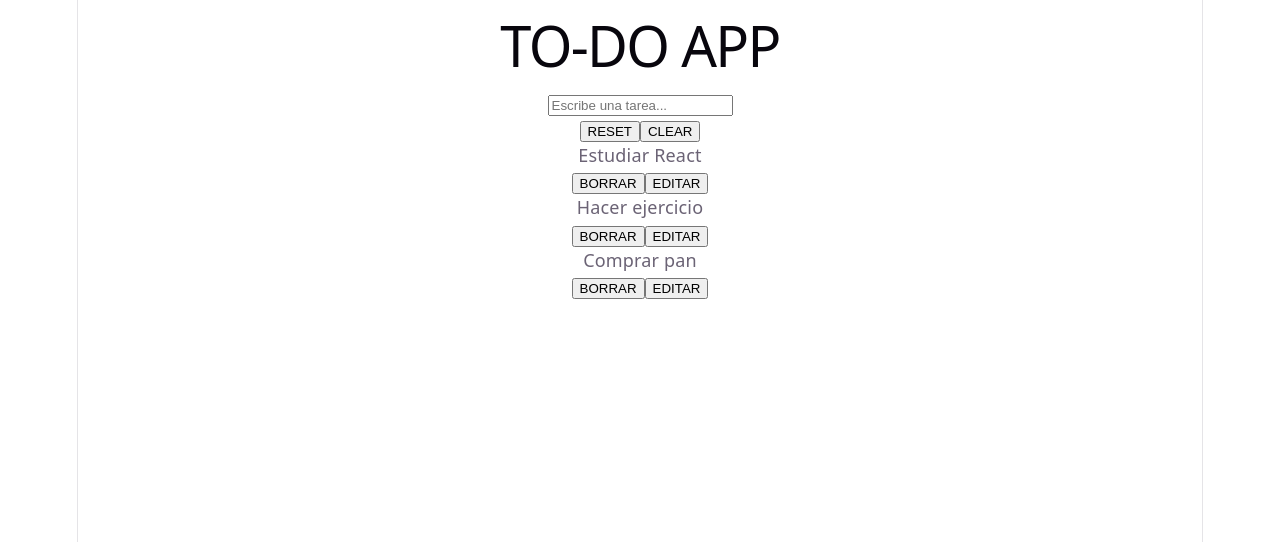
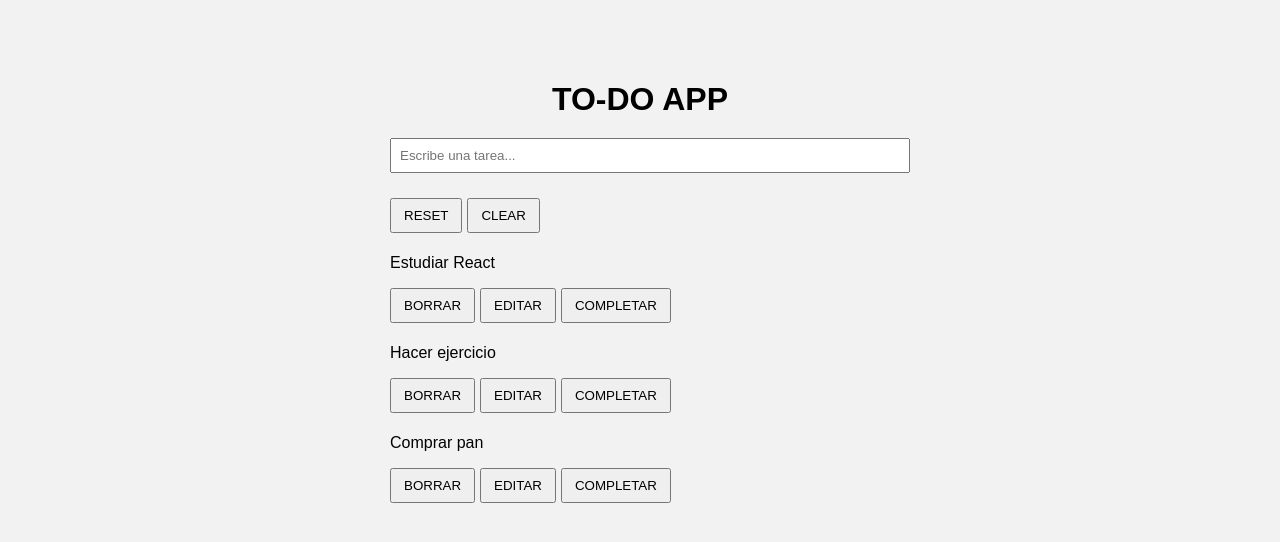
Before and after one commit to asolermaria/Ejercicio_React-TODO_list-useState, a React (Vite) app: page / in a window 1280 px wide. Shown: the top 542 px of the page. Built offline with nearby package versions, Linux system fonts and the light colour scheme.

Commit message:
Fase 3: Done function strikethrough tasks and styles applied on index.css

```diff
--- a/src/App.jsx
+++ b/src/App.jsx
@@ -23,6 +23,7 @@ function App() {
     const nuevaTarea = {
       id: uuidv4(), // Genera un identificador único aleatorio
       text: tarea,
+      isDone: false,
     };
     setTareas((prev) => [nuevaTarea, ...prev]);
     // prev es el último estado del hook (tareas)
@@ -52,8 +53,16 @@ function App() {
         tarea.id === id ? { ...tarea, text: newTexto } : tarea,
       ),
     );
+    setTareaEditando(null);
+  };
 
-    setTareaEditando(null);
+  const completedTarea = (id) => {
+    setTareas((prev) =>
+      prev.map(
+        (tarea) =>
+          tarea.id === id ? { ...tarea, isDone: !tarea.isDone } : tarea, // Cambia de true a false dependiendo el estado de la tarea
+      ),
+    );
   };
 
   return (
@@ -73,6 +82,7 @@ function App() {
         tareas={tareas}
         deleteTarea={deleteTarea}
         setTareaEditando={setTareaEditando}
+        completedTarea={completedTarea}
       />
     </main>
   );
--- a/src/components/Item.jsx
+++ b/src/components/Item.jsx
@@ -1,9 +1,14 @@
-function Item({ tarea, deleteTarea, setTareaEditando }) {
+function Item({ tarea, deleteTarea, setTareaEditando, completedTarea }) {
   return (
     <div>
-      <p>{tarea.text}</p>
+      <p style={{ textDecoration: tarea.isDone ? "line-through" : "none" }}>
+        {tarea.text}
+      </p>
       <button onClick={() => deleteTarea(tarea.id)}>BORRAR</button>
       <button onClick={() => setTareaEditando(tarea)}>EDITAR</button>
+      <button onClick={() => completedTarea(tarea.id)}>
+        {tarea.isDone ? "DESHACER" : "COMPLETAR"}
+      </button>
     </div>
   );
 }
--- a/src/components/List.jsx
+++ b/src/components/List.jsx
@@ -1,6 +1,6 @@
 import Item from "./Item";
 
-function List({ tareas, deleteTarea, setTareaEditando }) {
+function List({ tareas, deleteTarea, setTareaEditando, completedTarea }) {
   return (
     <div>
       {tareas.map((tarea) => (
@@ -9,6 +9,7 @@ function List({ tareas, deleteTarea, setTareaEditando }) {
           tarea={tarea}
           deleteTarea={deleteTarea}
           setTareaEditando={setTareaEditando}
+          completedTarea={completedTarea}
         />
       ))}
     </div>
--- a/src/index.css
+++ b/src/index.css
@@ -1,111 +1,32 @@
-:root {
-  --text: #6b6375;
-  --text-h: #08060d;
-  --bg: #fff;
-  --border: #e5e4e7;
-  --code-bg: #f4f3ec;
-  --accent: #aa3bff;
-  --accent-bg: rgba(170, 59, 255, 0.1);
-  --accent-border: rgba(170, 59, 255, 0.5);
-  --social-bg: rgba(244, 243, 236, 0.5);
-  --shadow:
-    rgba(0, 0, 0, 0.1) 0 10px 15px -3px, rgba(0, 0, 0, 0.05) 0 4px 6px -2px;
-
-  --sans: system-ui, 'Segoe UI', Roboto, sans-serif;
-  --heading: system-ui, 'Segoe UI', Roboto, sans-serif;
-  --mono: ui-monospace, Consolas, monospace;
-
-  font: 18px/145% var(--sans);
-  letter-spacing: 0.18px;
-  color-scheme: light dark;
-  color: var(--text);
-  background: var(--bg);
-  font-synthesis: none;
-  text-rendering: optimizeLegibility;
-  -webkit-font-smoothing: antialiased;
-  -moz-osx-font-smoothing: grayscale;
-
-  @media (max-width: 1024px) {
-    font-size: 16px;
-  }
+body {
+  font-family: Arial, sans-serif;
+  background: #f2f2f2;
 }
 
-@media (prefers-color-scheme: dark) {
-  :root {
-    --text: #9ca3af;
-    --text-h: #f3f4f6;
-    --bg: #16171d;
-    --border: #2e303a;
-    --code-bg: #1f2028;
-    --accent: #c084fc;
-    --accent-bg: rgba(192, 132, 252, 0.15);
-    --accent-border: rgba(192, 132, 252, 0.5);
-    --social-bg: rgba(47, 48, 58, 0.5);
-    --shadow:
-      rgba(0, 0, 0, 0.4) 0 10px 15px -3px, rgba(0, 0, 0, 0.25) 0 4px 6px -2px;
-  }
-
-  #social .button-icon {
-    filter: invert(1) brightness(2);
-  }
-}
-
-body {
-  margin: 0;
-}
-
-#root {
-  width: 1126px;
-  max-width: 100%;
-  margin: 0 auto;
-  text-align: center;
-  border-inline: 1px solid var(--border);
-  min-height: 100svh;
-  display: flex;
-  flex-direction: column;
-  box-sizing: border-box;
-}
-
-h1,
-h2 {
-  font-family: var(--heading);
-  font-weight: 500;
-  color: var(--text-h);
+main {
+  width: 500px;
+  margin: 40px auto;
+  padding: 20px;
 }
 
 h1 {
-  font-size: 56px;
-  letter-spacing: -1.68px;
-  margin: 32px 0;
-  @media (max-width: 1024px) {
-    font-size: 36px;
-    margin: 20px 0;
-  }
-}
-h2 {
-  font-size: 24px;
-  line-height: 118%;
-  letter-spacing: -0.24px;
-  margin: 0 0 8px;
-  @media (max-width: 1024px) {
-    font-size: 20px;
-  }
-}
-p {
-  margin: 0;
+  text-align: center;
+  margin-bottom: 20px;
 }
 
-code,
-.counter {
-  font-family: var(--mono);
-  display: inline-flex;
-  border-radius: 4px;
-  color: var(--text-h);
+form {
+  margin-bottom: 15px;
 }
 
-code {
-  font-size: 15px;
-  line-height: 135%;
-  padding: 4px 8px;
-  background: var(--code-bg);
+input {
+  width: 100%;
+  padding: 8px;
+  margin-bottom: 10px;
 }
+
+button {
+  padding: 8px 12px;
+  margin-right: 5px;
+  margin-bottom: 5px;
+  cursor: pointer;
+}
--- a/src/tareas.json
+++ b/src/tareas.json
@@ -1,14 +1,17 @@
 [
   {
     "id": 1,
-    "text": "Estudiar React"
+    "text": "Estudiar React",
+    "isDone" : false
   },
   {
     "id": 2,
-    "text": "Hacer ejercicio"
+    "text": "Hacer ejercicio",
+    "isDone" : false
   },
   {
     "id": 3,
-    "text": "Comprar pan"
+    "text": "Comprar pan",
+    "isDone" : false
   }
 ]
```
